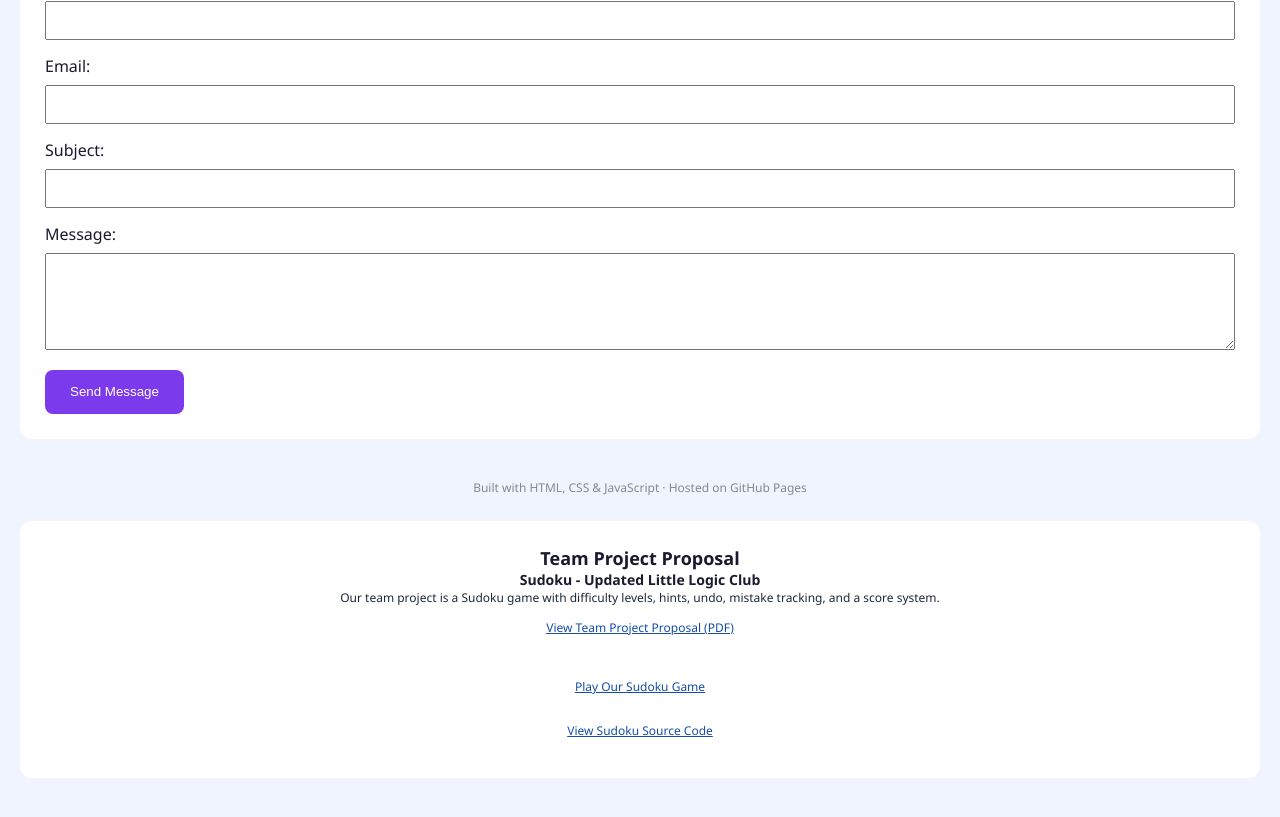
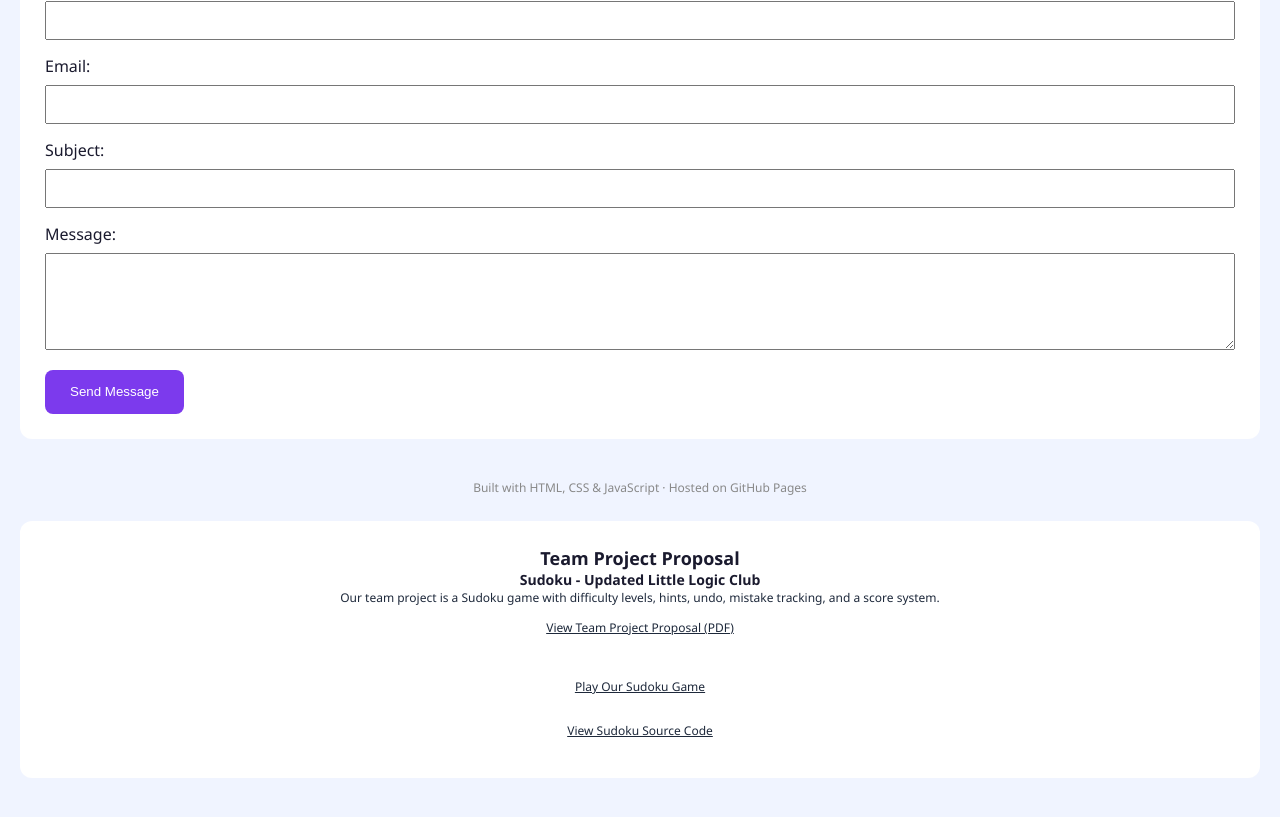
Before and after one commit to yaminkywatkhaing1422001-create/week1, a plain HTML site: page week5/index.html in a window 1280 px wide. Shown: the part 879-1696 px from the top of the page. Drawn offline with Linux system fonts and the light colour scheme.

Commit message:
Update styles for team project section

```diff
--- a/week5/index.html
+++ b/week5/index.html
@@ -305,7 +305,12 @@ header p {
 #team-project p {
   color: #1f2937;
 }
-</style>
+
+#team-project p,
+#team-project small,
+#team-project a {
+  color: #1e293b;
+}</style>
 
 <style>
 /* Fix portfolio card text layout */
```
